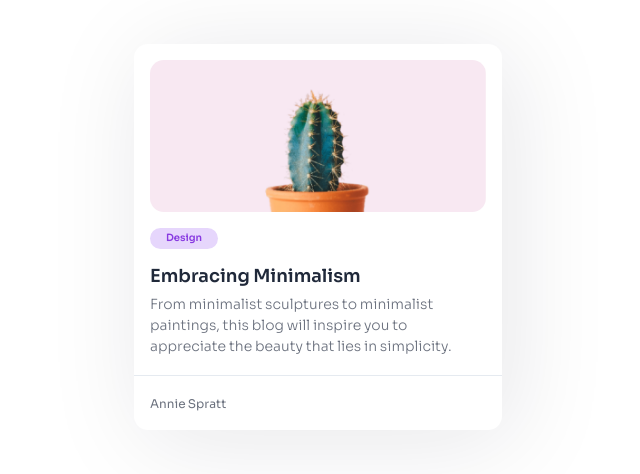
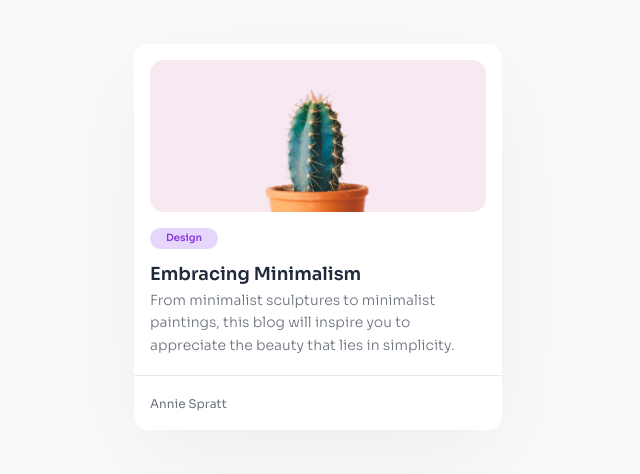
Before and after one commit to ARiYaNSEp0-0/minimal-blog-card-html-css-devchallenges, a website built with Vite: page src/index.html in a window 1280 px wide. Shown: the part 120-594 px from the top of the page, 322-962 px from the left. Built offline with nearby package versions, Linux system fonts and the light colour scheme; some packages are replaced by stand-ins of ours.

Commit message:
:bug: fix style

```diff
--- a/src/css/style.css
+++ b/src/css/style.css
@@ -1,3 +1,4 @@
+/* ========= Font Declaration ========= */
 @font-face {
   font-family: "Sora";
   font-display: swap;
@@ -21,6 +22,7 @@
   font-weight: 600;
   font-style: normal;
 }
+
 /* ========= Reset ========= */
 html {
   height: 100%;
@@ -67,7 +69,7 @@ body {
 
   --spacer: 1rem;
 
-  --shadow: 10px 10px 100px 0px rgba(17, 23, 41, 0.1);
+  --shadow: 0px 30px 100px 0px rgba(17, 23, 41, 0.05);
 
   --radius: 14px;
 }
@@ -77,11 +79,9 @@ body {
   font-family: var(--ff-sans);
   font-size: var(--fs-body);
   font-weight: 300;
-  line-height: 1.47;
-  background-color: var(--clr-neutral-100);
+  line-height: 1.6;
+  background-color: var(--clr-neutral-200);
   color: var(--clr-neutral-900);
-  word-spacing: -.5px;
-
 }
 
 /* ========= Utilities ========= */
@@ -138,7 +138,7 @@ main {
 .card__info > h1,
 .card__info > .title {
   font-weight: 600;
-  line-height: 1.3;
+  line-height: 1;
   color: var(--clr-accent-900);
   font-size: var(--fs-title);
 }
```
